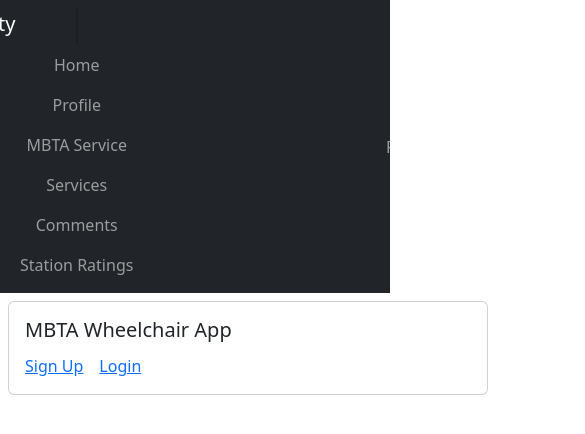
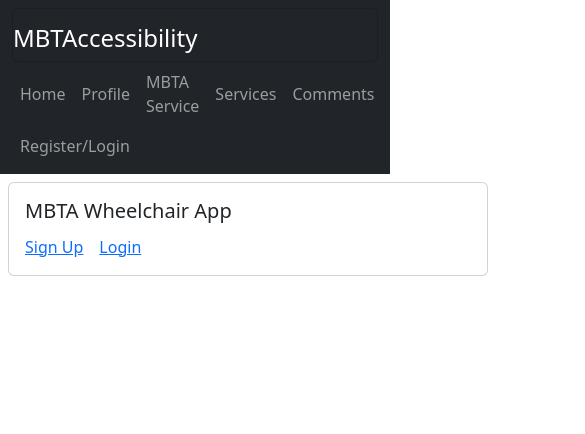
Before and after one commit to acorbettATSSU/mbta-wheelchair, a React (Create React App) app in the folder frontend/: page / in a window 390 px wide. Shown: the top 434 px of the page, 585 px wide, since content can reach past the window. Built offline with nearby package versions, Linux system fonts and the light colour scheme.

Commit message:
Dynamic navbar

```diff
--- a/frontend/src/components/mystyles.css
+++ b/frontend/src/components/mystyles.css
@@ -1,7 +1,17 @@
+#my-navbar {
+  display: flex;
+  flex-wrap: wrap;
+}
+
+.mbtawheels-card {
+  flex-basis: 100%;
+}
+
+#mbtawheels {
+  font-size: 24px;
+  margin-top: 15px;
+}
+
 #RegisterandLogin {
-  margin-right: -250px !important;
+  margin-right: 15px;
 }
-#mbtawheels {
-  margin-left: -215px !important;
-  margin-top: 3px !important;
-}
--- a/frontend/src/components/navbar.css
+++ /dev/null
@@ -1,13 +0,0 @@
-#my-navbar {
-  margin: 0 00px;
-}
-
-@media screen and (max-width: 768px) {
-  .my-custom-navbar .navbar-nav {
-    flex-direction: column !important;
-  }
-
-  .my-custom-navbar .navbar-nav .nav-link {
-    padding: .5rem !important;
-  }
-}
--- a/frontend/src/components/navbar.js
+++ b/frontend/src/components/navbar.js
@@ -4,7 +4,6 @@
 import Nav from 'react-bootstrap/Nav';
 import ReactNavbar from 'react-bootstrap/Navbar';
 import Card from 'react-bootstrap/Card';
-import './navbar.css';
 import './mystyles.css';
 
 
@@ -16,7 +15,7 @@
   const [user, setUser] = useState({})
 
   useEffect(() => {
-  setUser(getUserInfo())
+    setUser(getUserInfo())
   }, [])
 
   // if (!user) return null   - for now, let's show the bar even not logged in.
@@ -24,18 +23,19 @@
   // it seems.
   return (
     <ReactNavbar bg="dark" variant="dark" id="my-navbar" className="my-custom-navbar">
-      <Container>
+      <Container fluid>
+        <div className="mbtawheels-card">
+          <Card className="bg-dark text-white p-.5">
+            <Card.Title id="mbtawheels">MBTAccessibility</Card.Title>
+          </Card>
+        </div>
         <Nav className="me-auto align-items-center">
-        <Card className="bg-dark text-white p-.5">
-        <Card.Title id="mbtawheels">MBTAccessibility</Card.Title>
-        </Card>
           <Nav.Link href="/home">Home</Nav.Link>
           <Nav.Link href="/privateUserProfile">Profile</Nav.Link>
           <Nav.Link href="/mbtaService">MBTA Service</Nav.Link>
           <Nav.Link href="/services">Services</Nav.Link>
           <Nav.Link href="/viewComments">Comments</Nav.Link>
           <Nav.Link href="/ratings">Station Ratings</Nav.Link>
-
         </Nav>
         <Nav className="justify-content-end">
           <Nav.Link href="/" id="RegisterandLogin">Register/Login</Nav.Link>
```
